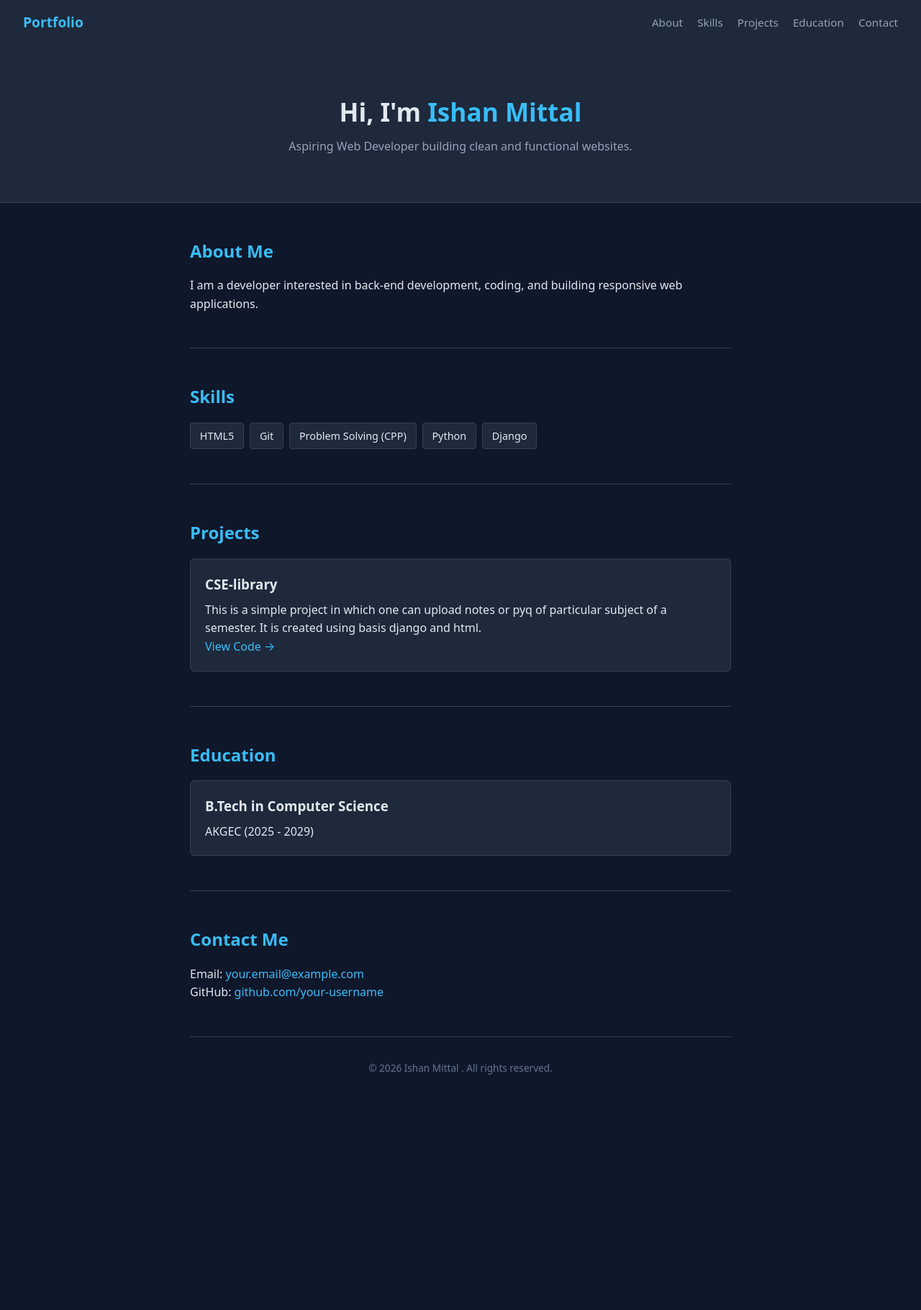
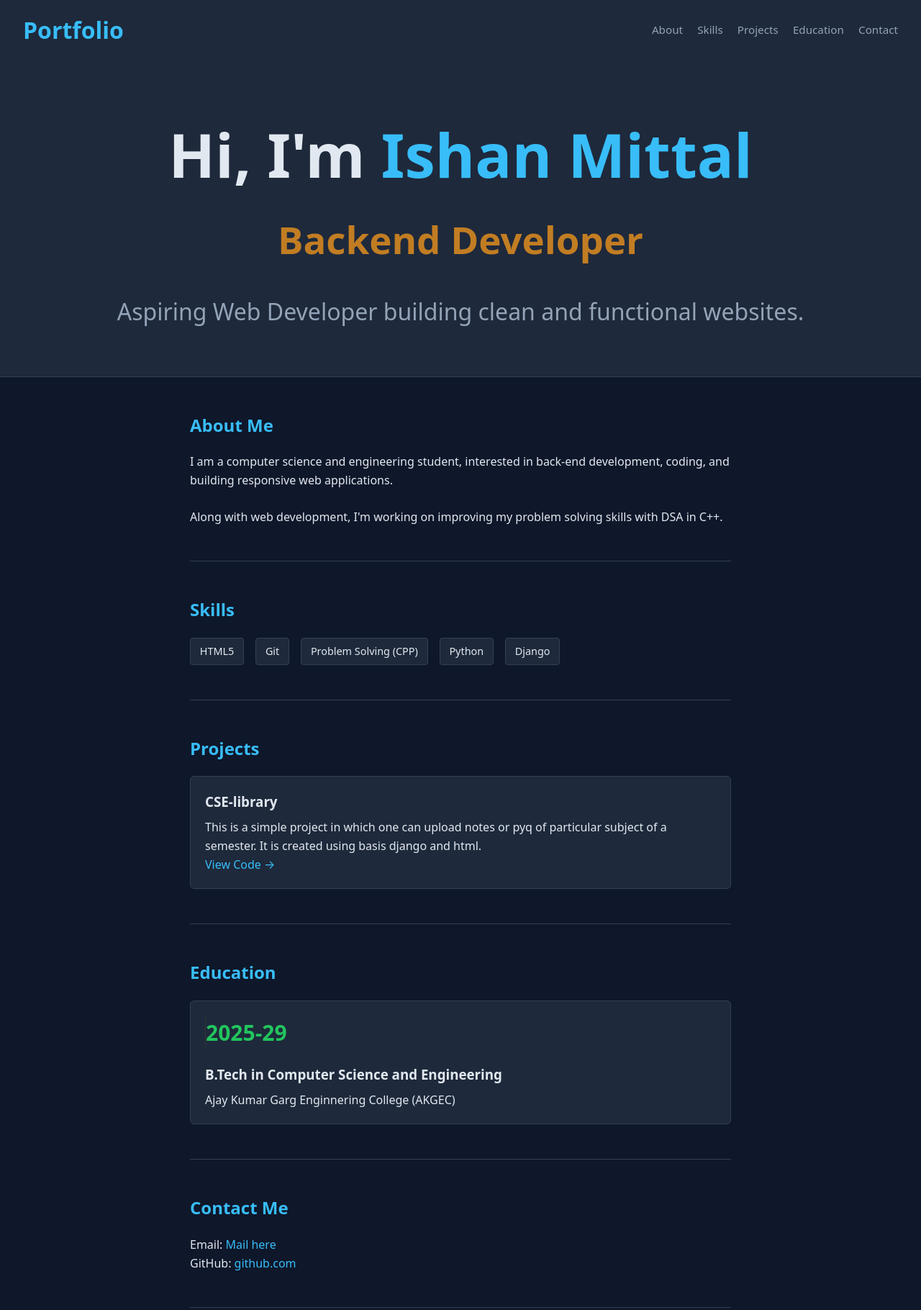
Before and after one commit to IshanMittal007/Team-Conatus, a plain HTML site: page index.html in a window 1280 px wide. Shown: the top 1820 px of the page at 72% size. Before the commit the page ends 1527 px from the top, so only its background shows below. Drawn offline with Linux system fonts and the light colour scheme.

Commit message:
adding style to make more effective

```diff
--- /dev/null
+++ b/cs.css
@@ -0,0 +1,149 @@
+* {
+  box-sizing: border-box;
+  margin: 0;
+  padding: 0;
+}
+
+html {
+  scroll-behavior: smooth;
+  font-family: -apple-system, BlinkMacSystemFont, "Segoe UI", Roboto, sans-serif;
+  background-color: #0b0f19;
+  color: #e5e7eb;
+  line-height: 1.6;
+}
+
+/* Nav */
+.nav {
+  display: flex;
+  justify-content: space-between;
+  align-items: center;
+  padding: 1.2rem 2rem;
+  background: #111827;
+  border-bottom: 1px solid #1f2937;
+  position: sticky;
+  top: 0;
+  z-index: 10;
+}
+
+.logo {
+  font-weight: 700;
+  font-size: 1.25rem;
+  color: #f9fafb;
+  text-decoration: none;
+}
+
+.logo span, .hero span, h2, .card a, #contact a {
+  color: #38bdf8;
+}
+
+.nav-links a {
+  color: #9ca3af;
+  margin-left: 1.2rem;
+  text-decoration: none;
+  font-size: 0.9rem;
+}
+
+.nav-links a:hover {
+  color: #f9fafb;
+}
+
+/* Layout */
+.container {
+  max-width: 760px;
+  margin: 0 auto;
+  padding: 0 1.5rem;
+}
+
+section {
+  padding: 3rem 0;
+  border-bottom: 1px solid #1f2937;
+}
+
+h2 {
+  font-size: 1.4rem;
+  margin-bottom: 1rem;
+}
+
+/* Hero */
+.hero {
+  text-align: center;
+  padding: 4.5rem 1.5rem 3rem;
+  background: #111827;
+  border-bottom: 1px solid #1f2937;
+}
+
+.hero h1 {
+  font-size: 2.2rem;
+  margin-bottom: 0.4rem;
+}
+
+.hero p {
+  color: #9ca3af;
+  font-size: 1.05rem;
+}
+
+/* Skills Tags */
+.tags {
+  display: flex;
+  flex-wrap: wrap;
+  gap: 0.5rem;
+}
+
+.tags span {
+  background: #111827;
+  border: 1px solid #1f2937;
+  padding: 0.35rem 0.75rem;
+  border-radius: 6px;
+  font-size: 0.85rem;
+}
+
+/* Project Cards & Grid */
+.grid {
+  display: grid;
+  grid-template-columns: repeat(auto-fit, minmax(240px, 1fr));
+  gap: 1rem;
+}
+
+.card {
+  background: #111827;
+  padding: 1.25rem;
+  border-radius: 8px;
+  border: 1px solid #1f2937;
+  transition: transform 0.2s ease, border-color 0.2s ease;
+}
+
+.card:hover {
+  transform: translateY(-2px);
+  border-color: #374151;
+}
+
+.card h3 {
+  font-size: 1.1rem;
+  margin-bottom: 0.4rem;
+}
+
+.card p {
+  color: #9ca3af;
+  font-size: 0.9rem;
+  margin-bottom: 0.75rem;
+}
+
+.card a, #contact a {
+  text-decoration: none;
+  font-size: 0.85rem;
+  font-weight: 600;
+}
+
+/* Footer */
+footer {
+  text-align: center;
+  padding: 2.5rem 1rem;
+  color: #6b7280;
+  font-size: 0.85rem;
+}
+
+@media (max-width: 600px) {
+  .nav-links {
+    display: none;
+  }
+}
--- a/index.html
+++ b/index.html
@@ -23,6 +23,7 @@
   <!-- Home Section -->
   <section id="home" class="hero">
     <h1>Hi, I'm <span>Ishan Mittal</span></h1>
+    <h2>Backend Developer</h2>
     <p>Aspiring Web Developer building clean and functional websites.</p>
   </section>
 
@@ -30,7 +31,9 @@
     <!-- About Section -->
     <section id="about">
       <h2>About Me</h2>
-      <p>I am a developer interested in back-end development, coding, and building responsive web applications.</p>
+      <p id="content1">I am a computer science and engineering student, interested in back-end development, coding, and building responsive web applications.</p>
+      <br>
+      <p id="content2">Along with web development, I'm working on improving my problem solving skills with DSA in C++.</p>
     </section>
 
     <!-- Skills Section -->
@@ -63,16 +66,21 @@
     <section id="education">
       <h2>Education</h2>
       <div class="card">
-        <h3>B.Tech in Computer Science</h3>
-        <p>AKGEC (2025 - 2029)</p>
+        <div class="education-year">
+            2025-29
+        </div>
+        <div class="content">
+          <h3>B.Tech in Computer Science and Engineering</h3>
+          <p>Ajay Kumar Garg Enginnering College (AKGEC)</p>
+        </div>
       </div>
     </section>
 
     <!-- Contact Section -->
     <section id="contact">
       <h2>Contact Me</h2>
-      <p>Email: <a href="mailto:your.email@example.com" target="_blank">your.email@example.com</a></p>
-      <p>GitHub: <a href="https://github.com/IshanMittal007" target="_blank">github.com/your-username</a></p>
+      <p>Email: <a href="mailto:mittalf1@gmail.com" target="_blank">Mail here</a></p>
+      <p>GitHub: <a href="https://github.com/IshanMittal007" target="_blank">github.com</a></p>
     </section>
   </main>
 
--- a/style.css
+++ b/style.css
@@ -25,7 +25,7 @@ html {
 
 .logo {
   font-weight: 700;
-  font-size: 1.2rem;
+  font-size: 2rem;
   color: #38bdf8;
   text-decoration: none;
 }
@@ -55,7 +55,7 @@ section {
 
 h2 {
   color: #38bdf8;
-  margin-bottom: 1rem;
+  margin-bottom: 1.2rem;
 }
 
 /* Hero */
@@ -66,7 +66,7 @@ h2 {
 }
 
 .hero h1 {
-  font-size: 2.2rem;
+  font-size: 5.3rem;
   margin-bottom: 0.5rem;
 }
 
@@ -75,14 +75,22 @@ h2 {
 }
 
 .hero p {
+  font-size: 2rem;
   color: #94a3b8;
 }
+
+.hero h2 {
+  font-size: 3.3rem;
+  margin-bottom: 2rem;
+  color:rgb(194, 125, 35)
+}
+
 
 /* Skills Tags */
 .tags {
   display: flex;
   flex-wrap: wrap;
-  gap: 0.5rem;
+  gap: 1rem;
 }
 
 .tags span {
@@ -116,6 +124,16 @@ h2 {
   text-decoration: none;
 }
 
+.education-year{
+    border-left: 1px solid #303633;
+    /* padding-left: 30px; */
+    min-width: 110px;
+    margin-bottom: 1.2rem;
+    color: #22c55e;
+    font-size: 30px;
+    font-weight: 700;
+}
+
 /* Footer */
 footer {
   text-align: center;
```
Also changed, not shown: new_index.html (added, +88 -0 lines).
